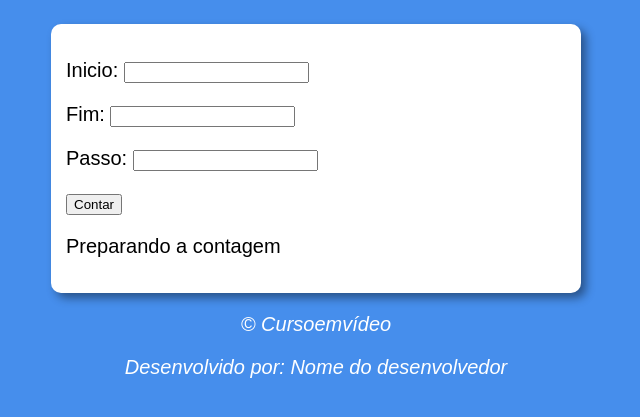
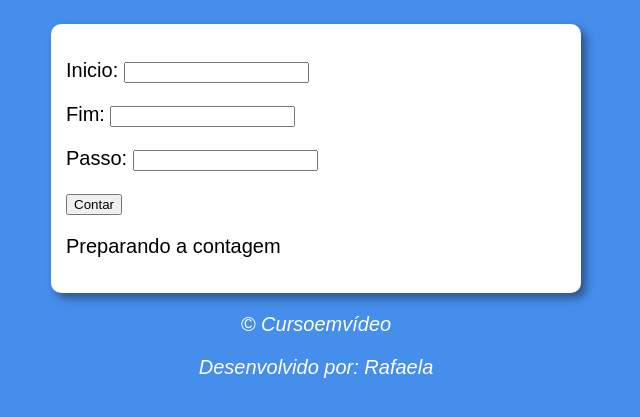
Before and after one commit to rafaelamachadocamara/javascript-curso-em-video, a website: page aula16ex/ex016/modelo.html in a window 1280 px wide. Shown: the part 75-492 px from the top of the page, without its empty margins (324-964 px from the left). Drawn offline with Linux system fonts and the light colour scheme.

Commit message:
concatenando meu nome

```diff
--- a/aula16ex/ex016/modelo.html
+++ b/aula16ex/ex016/modelo.html
@@ -13,7 +13,7 @@
 </style>
 <link rel="stylesheet" href="estilo.css">
 
-<body>
+<body onload="nome()">
     <header>
         <h1>Vamos contar</h1>
     </header>
@@ -30,7 +30,7 @@
     </section>
     <footer>
         <p>&copy; Cursoemvídeo</p>
-        <p>Desenvolvido por: Nome do desenvolvedor</p>
+        <p id="nomeRes"></p>
     </footer>
     <script src="script.js"></script>
 </body>
--- a/aula16ex/ex016/script.js
+++ b/aula16ex/ex016/script.js
@@ -1,3 +1,11 @@
+function nome() {
+    var n = 'Rafaela';
+    var nomeRes = document.getElementById('nomeRes');
+    if (nomeRes) {
+        nomeRes.innerHTML = `Desenvolvido por: ${n}`;
+    }
+}
+
 function contar() {
     let inicio = document.getElementById('txti');
     let fim = document.getElementById('txtf');
```
